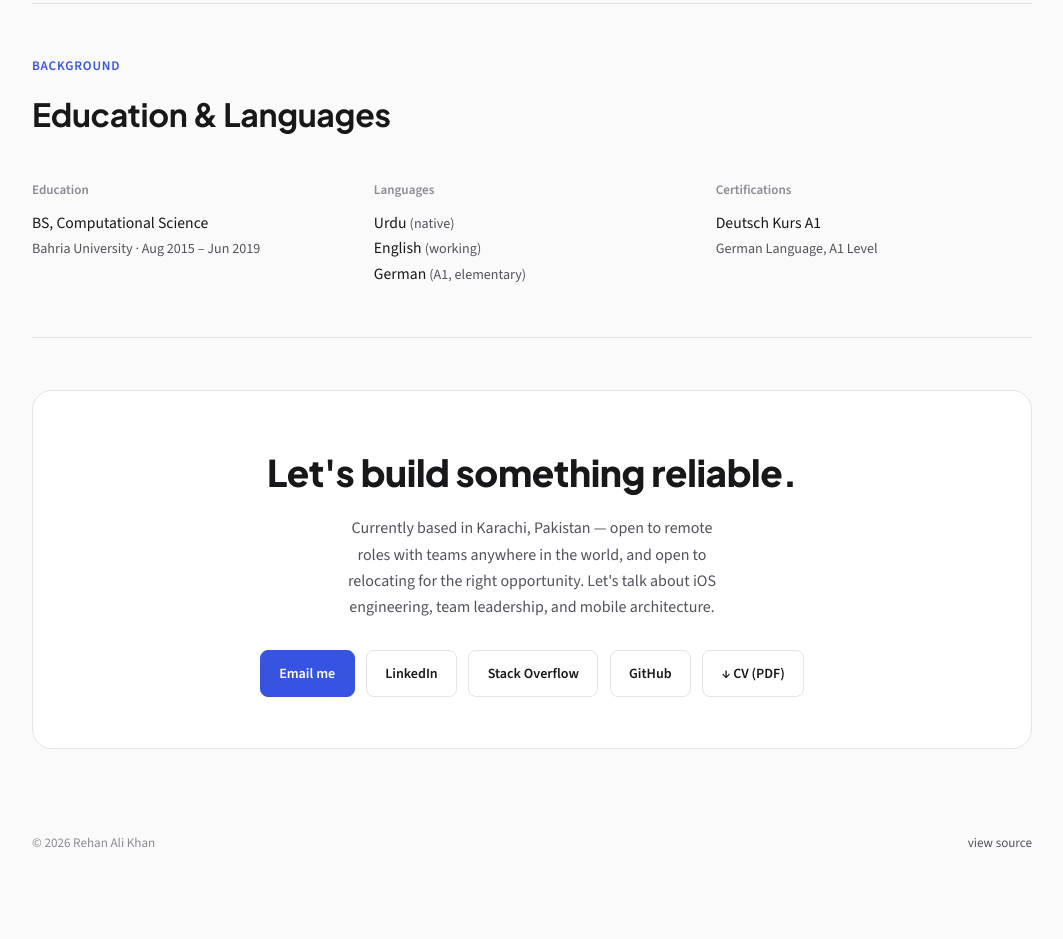
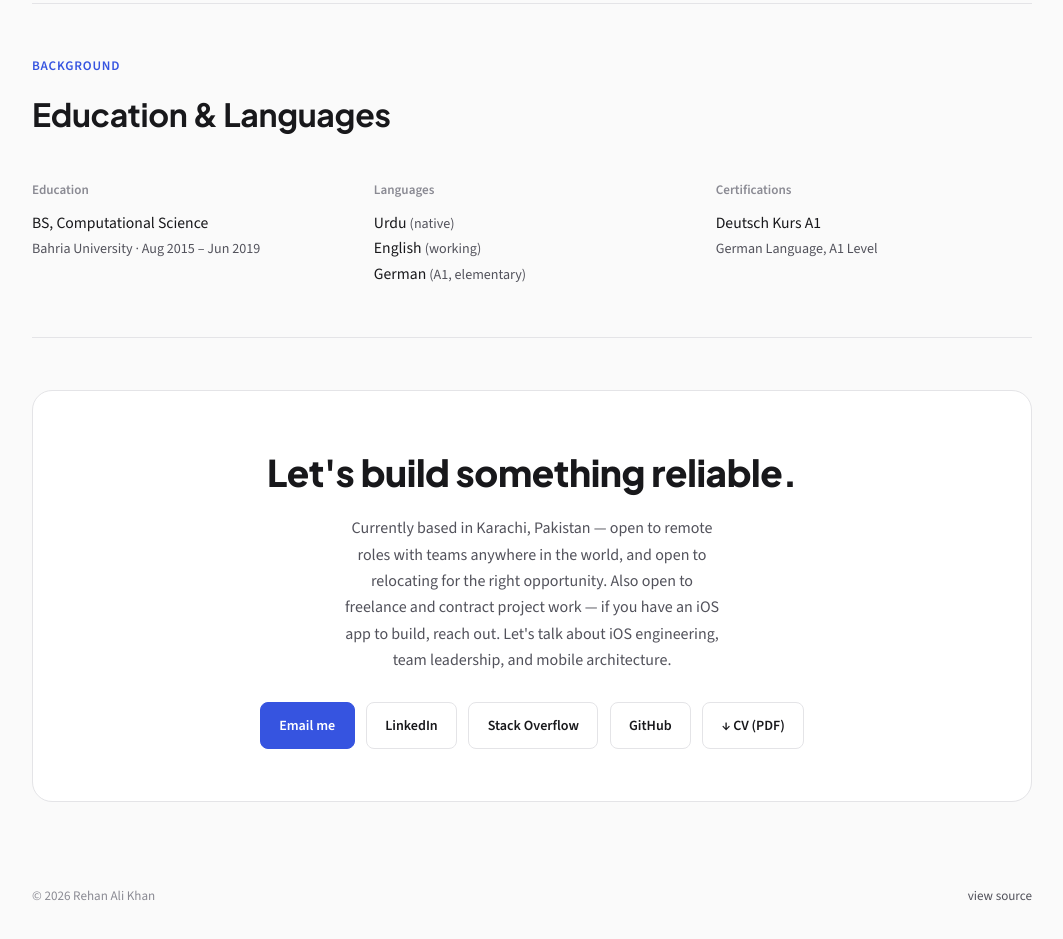
Before and after one commit to rayhaanalykhan/rayhaanalykhan.github.io, a plain HTML site: page index.html in a window 1280 px wide. Shown: the part 3828-4767 px from the top of the page, without its empty margins (108-1171 px from the left). Before the commit the page ends 4726 px from the top, so only its background shows below. Drawn offline with nearby package versions, Linux system fonts and the light colour scheme.

Commit message:
Invite freelance and contract project inquiries in contact section

```diff
--- a/index.html
+++ b/index.html
@@ -503,7 +503,7 @@
   <section id="contact" class="reveal divider">
     <div class="contact-box">
       <h2 class="contact-heading">Let's build something reliable.</h2>
-      <p class="contact-sub">Currently based in Karachi, Pakistan — open to remote roles with teams anywhere in the world, and open to relocating for the right opportunity. Let's talk about iOS engineering, team leadership, and mobile architecture.</p>
+      <p class="contact-sub">Currently based in Karachi, Pakistan — open to remote roles with teams anywhere in the world, and open to relocating for the right opportunity. Also open to freelance and contract project work — if you have an iOS app to build, reach out. Let's talk about iOS engineering, team leadership, and mobile architecture.</p>
       <div class="cta-row">
         <a class="btn primary" href="https://mail.google.com/mail/?view=cm&amp;fs=1&amp;to=rayhaanalykhan@gmail.com" target="_blank" rel="noopener">Email me</a>
         <a class="btn" href="https://www.linkedin.com/in/rayhaanalykhan/" target="_blank" rel="noopener">LinkedIn</a>
```
